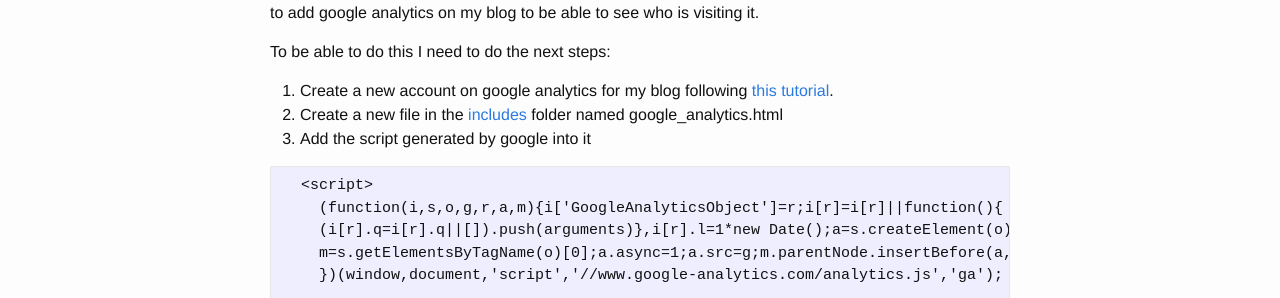
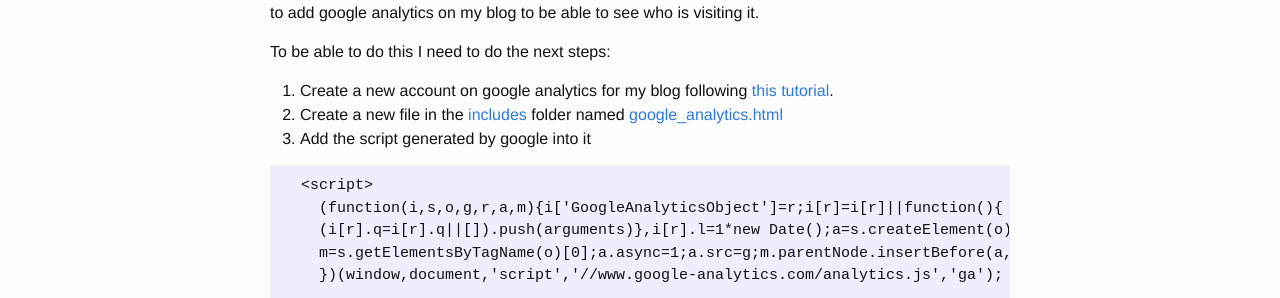
Before and after one commit to melaniaandrisan/melaniaandrisan.github.io, a Jekyll site: the page built from _posts/2016-01-14-Adding-google-analytics.md, in a window 1280 px wide. Shown: the part 223-521 px from the top of the page. Built offline with Jekyll 4.4.1, drawn with Linux system fonts in a browser that asks for light colours; comment, search, counter and statistics services are not loaded; part of the change alters nothing that is shown.

Commit message:
Edited the ordered list

```diff
--- a/_posts/2016-01-14-Adding-google-analytics.md
+++ b/_posts/2016-01-14-Adding-google-analytics.md
@@ -10,7 +10,7 @@ After learning a little bit about the technologies needed to have a blog with Je
 
 To be able to do this I need to do the next steps:
 1. Create a new account on google analytics for my blog following [this tutorial](https://support.google.com/sites/answer/97459?hl=en).
-2. Create a new file in the [includes](https://github.com/melaniaandrisan/melaniaandrisan.github.io/tree/master/_includes) folder named google_analytics.html
+2. Create a new file in the [includes](https://github.com/melaniaandrisan/melaniaandrisan.github.io/tree/master/_includes) folder named [google_analytics.html](https://github.com/melaniaandrisan/melaniaandrisan.github.io/blob/master/_includes/google_analytics.html)
 3. Add the script generated by google into it
 
   ~~~
```
